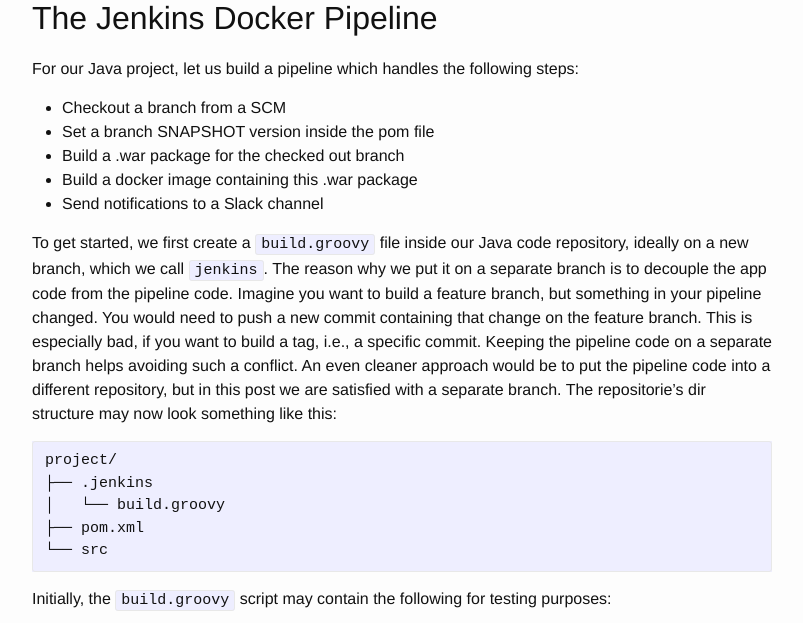
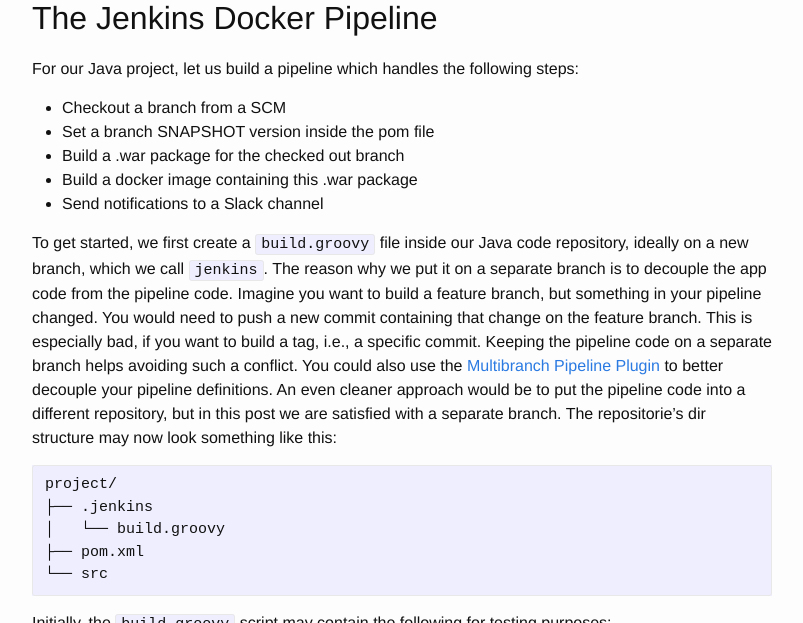
Before and after one commit to fishi0x01/fishi0x01.github.io, a Jekyll site: the page built from _posts/2016-11-21-A-Docker-Build-Pipeline-as-Code-with-Jenkins.md, in a window 1280 px wide and 900 px high, scrolled down 1184 px, cut to the strip 0-623 px from the top of the window. Shown: the whole strip, without its empty margins (238-1041 px from the left). Built offline with Jekyll 4.4.1, drawn with Linux system fonts in a browser that asks for light colours; comment, search, counter and statistics services are not loaded.

Commit message:
Small post adjustment

```diff
--- a/_posts/2016-11-21-A-Docker-Build-Pipeline-as-Code-with-Jenkins.md
+++ b/_posts/2016-11-21-A-Docker-Build-Pipeline-as-Code-with-Jenkins.md
@@ -65,6 +65,7 @@
 You would need to push a new commit containing that change on the feature branch.
 This is especially bad, if you want to build a tag, i.e., a specific commit.
 Keeping the pipeline code on a separate branch helps avoiding such a conflict.
+You could also use the [Multibranch Pipeline Plugin](https://wiki.jenkins-ci.org/display/JENKINS/Pipeline+Multibranch+Plugin) to better decouple your pipeline definitions.
 An even cleaner approach would be to put the pipeline code into a different repository, but in this post
 we are satisfied with a separate branch.
 The repositorie's dir structure may now look something like this:
```
